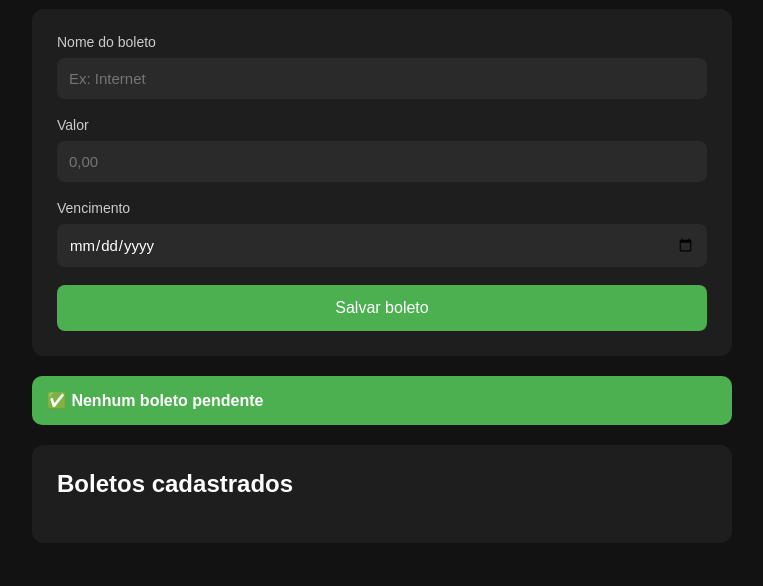
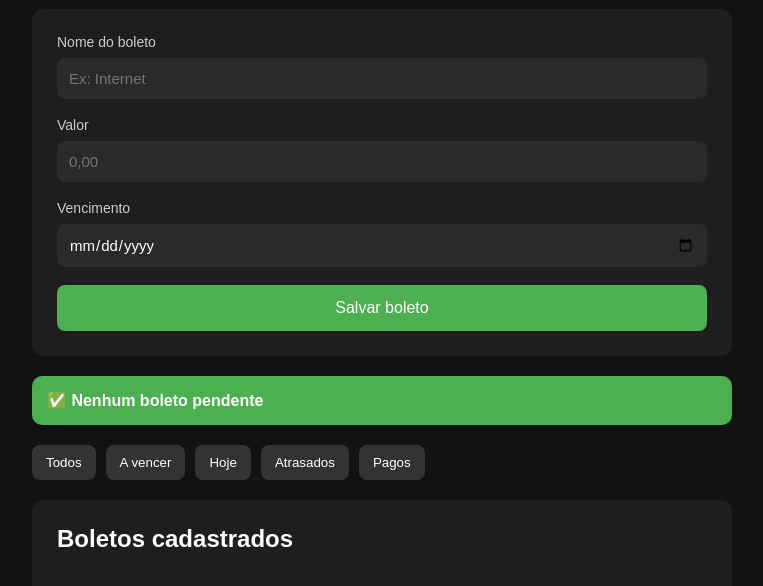
Before and after one commit to Jansen-Muniz/gerenciador_de_boletos, a plain HTML site: page index.html in a window 1280 px wide. Shown: the part 98-684 px from the top of the page, without its empty margins (258-1021 px from the left). Drawn offline with Linux system fonts and the light colour scheme.

Commit message:
Filtro de boletos

```diff
--- a/index.html
+++ b/index.html
@@ -44,6 +44,30 @@
       Nenhum boleto vencendo hoje.
     </div>
 
+    <div class="filtros">
+
+      <button onclick="filtrarBoletos('todos')">
+        Todos
+      </button>
+
+      <button onclick="filtrarBoletos('pendentes')">
+        A vencer
+      </button>
+
+      <button onclick="filtrarBoletos('hoje')">
+        Hoje
+      </button>
+
+      <button onclick="filtrarBoletos('atrasados')">
+        Atrasados
+      </button>
+
+      <button onclick="filtrarBoletos('pagos')">
+        Pagos
+      </button>
+
+    </div>
+
     <!-- LISTA -->
     <div class="lista-boletos">
 
--- a/script.js
+++ b/script.js
@@ -4,6 +4,8 @@ const vencimentoInput = document.getElementById("vencimento");
 
 const botaoSalvar = document.getElementById("salvar");
 const lista = document.getElementById("lista");
+
+let filtroAtual = "todos";
 
 // EVENTO MÁSCARA MOEDA
 valorInput.addEventListener("input", formatarMoeda);
@@ -57,7 +59,34 @@ function renderizarBoletos() {
 
   const hojeFormatado = `${hoje.getFullYear()}-${String(hoje.getMonth() + 1).padStart(2, '0')}-${String(hoje.getDate()).padStart(2, '0')}`;
 
-  boletos.forEach((boleto, index) => {
+  boletos
+    .filter((boleto) => {
+
+      const hoje = new Date();
+
+      const hojeFormatado = `${hoje.getFullYear()}-${String(hoje.getMonth() + 1).padStart(2, '0')}-${String(hoje.getDate()).padStart(2, '0')}`;
+
+      if (filtroAtual === "todos") {
+        return true;
+      }
+
+      if (filtroAtual === "pagos") {
+        return boleto.pago;
+      }
+
+      if (filtroAtual === "atrasados") {
+        return !boleto.pago && boleto.vencimento < hojeFormatado;
+      }
+
+      if (filtroAtual === "hoje") {
+        return !boleto.pago && boleto.vencimento === hojeFormatado;
+      }
+
+      if (filtroAtual === "pendentes") {
+        return !boleto.pago && boleto.vencimento > hojeFormatado;
+      }
+
+    }).forEach((boleto, index) => {
 
       const div = document.createElement("div");
       div.classList.add("boleto");
@@ -74,7 +103,6 @@ function renderizarBoletos() {
         if (boleto.vencimento === hojeFormatado) {
           div.classList.add("hoje");
         }
-
       }
 
       div.innerHTML = `
@@ -189,6 +217,18 @@ function salvarBoleto() {
 
   renderizarBoletos();
   verificarVencimentos();
+}
+
+/* =========================
+   FILTRAR BOLETOS
+========================= */
+
+function filtrarBoletos(filtro) {
+
+  filtroAtual = filtro;
+
+  renderizarBoletos();
+
 }
 
 /* =========================
--- a/style.css
+++ b/style.css
@@ -191,6 +191,27 @@ h1 {
   background: #f57c00;
 }
 
+.filtros {
+  display: flex;
+  gap: 10px;
+  margin-bottom: 20px;
+  flex-wrap: wrap;
+}
+
+.filtros button {
+  background: #333;
+  border: none;
+  padding: 10px 14px;
+  border-radius: 8px;
+  color: #fff;
+  cursor: pointer;
+  transition: 0.3s;
+}
+
+.filtros button:hover {
+  background: #555;
+}
+
 /* RESPONSIVO */
 @media (max-width: 600px) {
 
```
Lines whose indentation alone changed are shown as unchanged.
